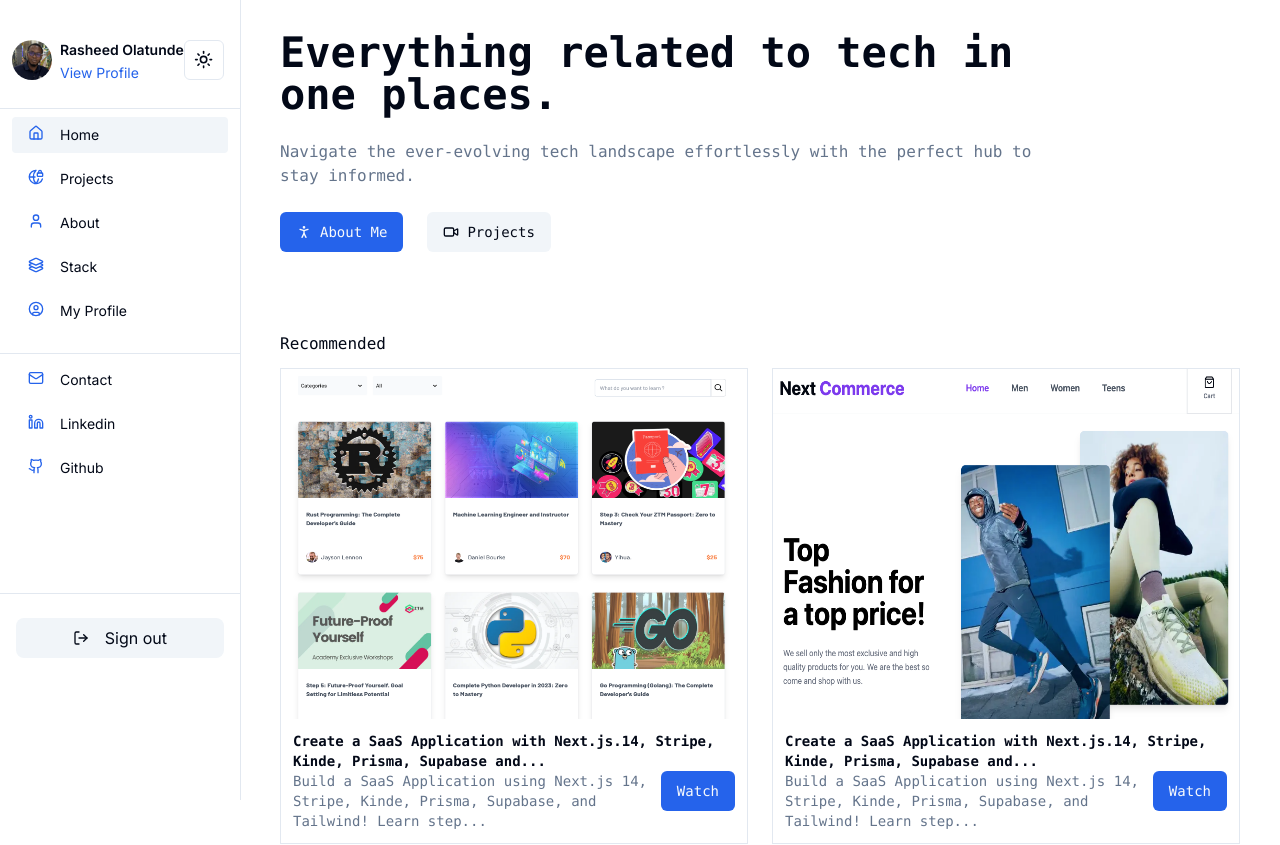
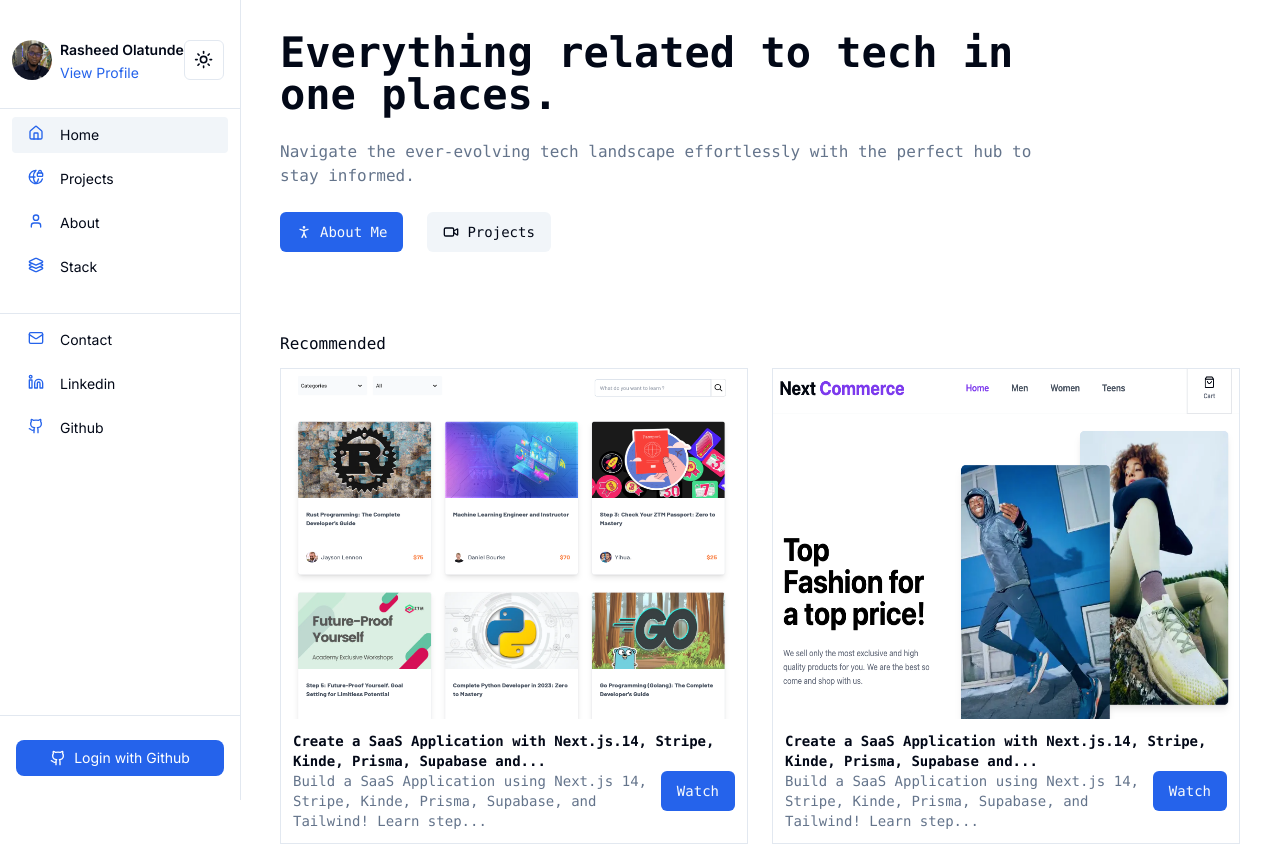
Before and after one commit to geodevcodes/v2_portfolio, a Next.js app: page / in a window 1280 px wide. Shown: the top 845 px of the page. Built offline with nearby package versions, Linux system fonts and the light colour scheme; no server answers.

Commit message:
sidebar updated

```diff
--- a/app/components/sidebar/Sidebar.tsx
+++ b/app/components/sidebar/Sidebar.tsx
@@ -4,15 +4,35 @@ import { usePathname } from "next/navigation";
 import { sidebarContactLinks, sidebarRouteLinks } from "@/lib/LinkData";
 import { ModeToggle } from "../modeToggle/ModeToggle";
 import Image from "next/image";
-import { LogOut } from "lucide-react";
+import { Github, LogOut, X } from "lucide-react";
 
-export default function SideBar() {
+import {
+  AlertDialog,
+  AlertDialogAction,
+  AlertDialogCancel,
+  AlertDialogContent,
+  AlertDialogDescription,
+  AlertDialogTitle,
+  AlertDialogTrigger,
+} from "@/components/ui/alert-dialog";
+import { signIn, signOut } from "next-auth/react";
+import { redirect } from "next/navigation";
+
+export default function SideBar({ session }: any) {
   const pathname = usePathname();
+
+  const filteredSidebarRouteLinks = sidebarRouteLinks.filter((item) => {
+    if (item.key === "my-profile") {
+      return session?.user?.email;
+    }
+    return true;
+  });
 
   return (
     <>
       <section className="z-30 absolute xl:fixed w-[249px]">
-        <div className="md:border-r border-slate min-h-screen pt-10 md:fixed">
+        <div className="md:border-r border-slate min-h-screen pt-10 flex flex-col justify-between md:fixed">
+          <div>
             <div className="justify-between px-3 pr-4 pb-6 hidden md:flex">
               <div className="flex gap-x-2">
                 <Image
@@ -35,9 +55,9 @@ export default function SideBar() {
             </div>
 
             <div className="hidden md:relative md:flex flex-col items-start w-full border-t md:border-slate pb-1">
-            <div className="fixed left-0 w-60">
+              <div className="fixe left-0 w-60">
                 {/* ============ LINKS AND ICONS =========== */}
-              {sidebarRouteLinks?.map((item, index) => (
+                {filteredSidebarRouteLinks?.map((item, index) => (
                   <div
                     key={index}
                     className="mt-2 flex flex-col items-start text-sm w-full"
@@ -72,7 +92,7 @@ export default function SideBar() {
               </div>
             </div>
 
-          <div className="hidden md:flex flex-col items-start border-t border-slate  w-full md:h-32 lg:h-  mt-60">
+            <div className="hidden md:flex flex-col items-start border-t border-slate  w-full md:h-32 lg:h-  mt-60 md:mt-6">
               <div className="fixed left-0 w-60">
                 {/* ============ LINKS AND ICONS =========== */}
                 {sidebarContactLinks?.map((item, index) => (
@@ -109,13 +129,52 @@ export default function SideBar() {
                 ))}
               </div>
             </div>
+          </div>
 
-          {/* ============Upload Record Button ========== */}
-          <section className="border-t border-slate pt-6 px-4 mt-28 hidden md:block">
-            <div className="bg-accent dark:bg-accent rounded-lg text-foreground flex items-center justify-center gap-4 p-2  cursor-pointer">
+          {/* ============Login and SignOut Button ========== */}
+          <section className="border-t border-slate pt-6 px-4 mt-28 hidden md:block pb-6">
+            {session?.user?.email ? (
+              <div
+                className="bg-accent dark:bg-accent rounded-lg text-foreground flex items-center justify-center gap-4 p-2  cursor-pointer"
+                onClick={async () => {
+                  await signOut();
+                  redirect("/");
+                }}
+              >
                 <LogOut size={16} />
                 <p>Sign out</p>
               </div>
+            ) : (
+              <div className="bg-primary rounded-lg text-foreground flex items-center justify-center gap-4 p-2  cursor-pointer">
+                <AlertDialog>
+                  <AlertDialogTrigger className="flex items-center text-white text-sm">
+                    <Github className="mr-2" size={16} /> Login with Github
+                  </AlertDialogTrigger>
+                  <AlertDialogContent>
+                    <AlertDialogTitle className="flex justify-between">
+                      Login
+                      <AlertDialogCancel>
+                        <X />
+                      </AlertDialogCancel>
+                    </AlertDialogTitle>
+                    <AlertDialogDescription>
+                      Please Login to access the full Platform
+                    </AlertDialogDescription>
+
+                    <AlertDialogAction
+                      className="w-full mt-3 text-white"
+                      onClick={() => signIn("google")}
+                    >
+                      <Github className="mr-4" /> Login with Github
+                    </AlertDialogAction>
+                    <AlertDialogDescription>
+                      By creating an account, you agree to our Terms of Service
+                      and Privacy Policy.
+                    </AlertDialogDescription>
+                  </AlertDialogContent>
+                </AlertDialog>
+              </div>
+            )}
           </section>
         </div>
       </section>
```
Lines whose indentation alone changed are shown as unchanged.
